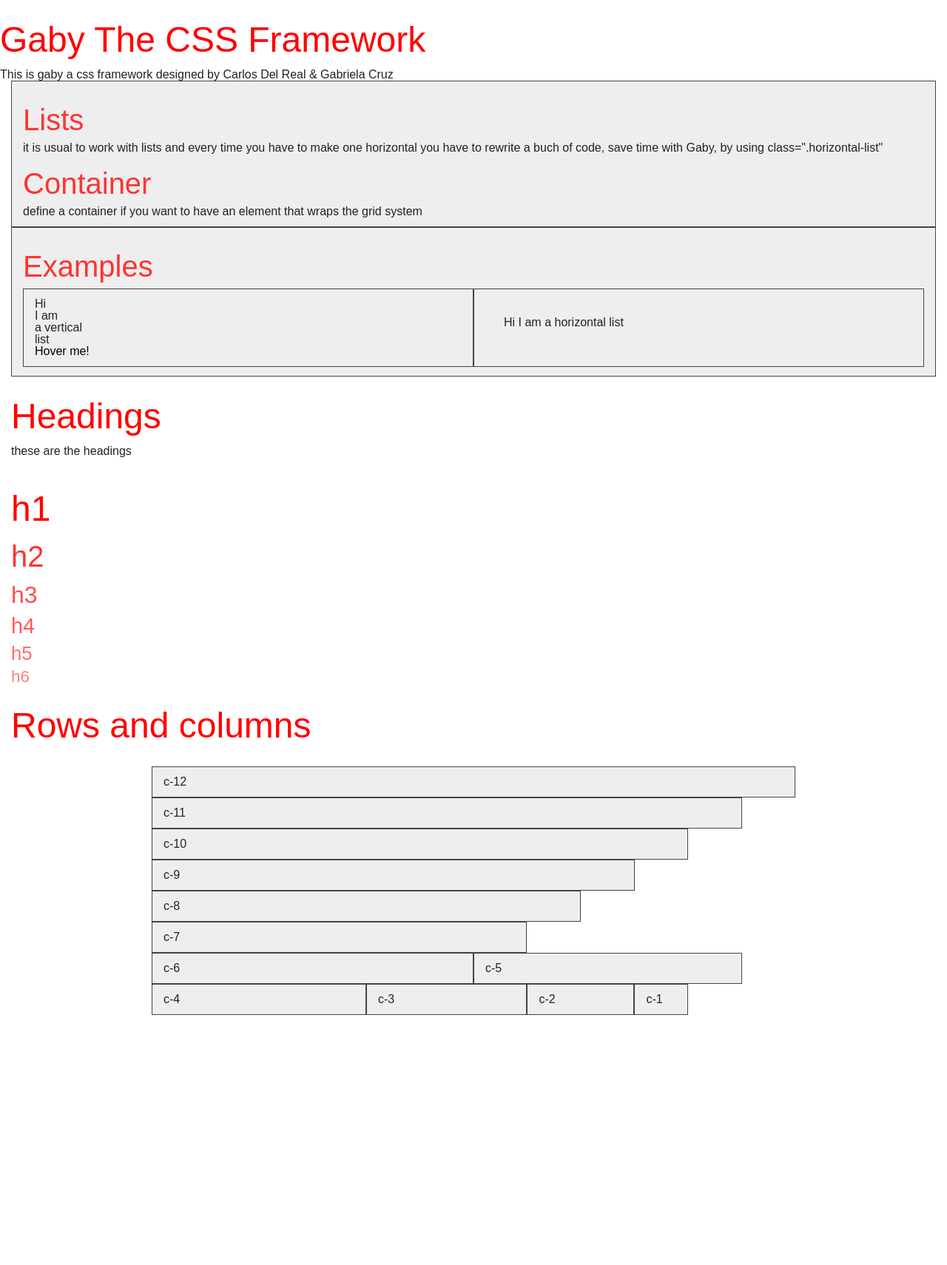
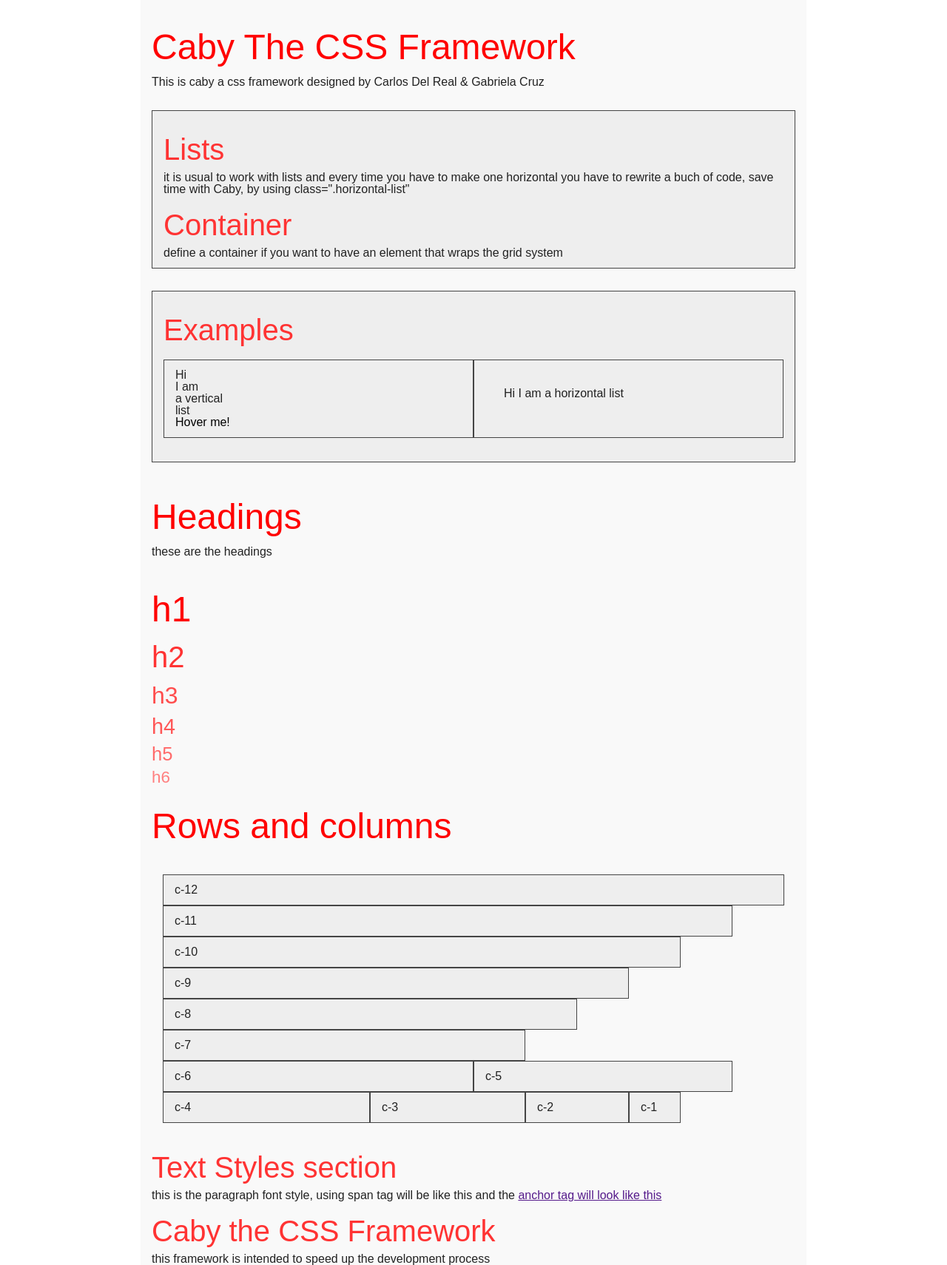
Before and after one commit to ViriCruz/caby_framework, a plain HTML site: page index.html in a window 1280 px wide. Shown: the whole page at 74% size. Before the commit the page ends 1372 px from the top, so only its background shows below. Drawn offline with Linux system fonts and the light colour scheme.

Commit message:
framework finished

```diff
--- a/assets/style/main.sass
+++ b/assets/style/main.sass
@@ -1,11 +1,16 @@
 $gabyfontscheme: sans-serif, Arial, Helvetica
 $titlecolor: red
 $secondcolor: lightblue
-$column-bg-color: #eee
-$column-border-color: #444
 $emphasiscolor: red
 $link-color: #000
 $link-color-hover: #555
+
+$column-bg-color: #eee
+$column-border-color: #444
+
+$backgroundcolor1: #f9f9f9
+$backgroundcolor2: #bbb
+$backgroundcolor3: #999
 
 $preferedm: 15px
 $preferedp: 10px
@@ -14,8 +19,6 @@ $preferedp: 10px
 $subemphasiscolor: lighten($emphasiscolor, 15%)
 
 
-
-
 @import partials/reset
 @import partials/lists
 @import partials/grid
--- a/assets/style/partials/_layout.sass
+++ b/assets/style/partials/_layout.sass
@@ -34,3 +34,15 @@ h6
 .row>[class^="c-"]
     background-color: $column-bg-color
     border: 1px solid $column-border-color
+
+div[class*="row"]
+    padding: 10px 0 20px 0
+
+.bg-1
+    background-color: $backgroundcolor1
+
+.bg-2
+    background-color: $backgroundcolor2
+
+.bg-3
+    background-color: $backgroundcolor3
--- a/index.html
+++ b/index.html
@@ -5,19 +5,23 @@
     <meta name="viewport" content="width=device-width, initial-scale=1.0">
     <meta http-equiv="X-UA-Compatible" content="ie=edge">
     <link rel="stylesheet" href="./assets/style/main.css">
-    <title>Gaby CSS Framework</title>
+    <title>Caby CSS Framework</title>
 </head>
 <body>
 
-    <header>
-        <h1>Gaby The CSS Framework</h1>
-        <p>This is gaby a css framework designed by Carlos Del Real & Gabriela Cruz</p>
+    <header class="container-900 bg-1">
+        <div class="row">
+            <div class="co-12">
+                <h1>Caby The CSS Framework</h1>
+                <p>This is caby a css framework designed by Carlos Del Real & Gabriela Cruz</p>
+            </div>
+        </div>
     </header>
     <nav>
 
     </nav>
 
-    <div class="container">
+    <div class="container-900 bg-1">
         <main>
             <section>
                 <div class="row">
@@ -27,7 +31,7 @@
                                 Lists
                             </h2>
                             <p>
-                                it is usual to work with lists and every time you have to make one horizontal you have to rewrite a buch of code, save time with Gaby, by using <code>class=".horizontal-list"</code>
+                                it is usual to work with lists and every time you have to make one horizontal you have to rewrite a buch of code, save time with Caby, by using <code>class=".horizontal-list"</code>
                             </p>
                         </header>
                         <section>
@@ -106,8 +110,22 @@
                         </div>
                     </div>
                 </section>
+
+                <!-- Text style examples -->
+                <section>
+                    <h2>Text Styles section</h2>
+                    <p>this is the paragraph font style, using <span>span tag will be like this</span> and the <a href=""> anchor tag will look like this</a></p>
+                </section>
             </section>
         </main>
+        <footer>
+            <h2>
+                Caby the CSS Framework
+            </h2>
+            <p>
+                this framework is intended to speed up the development process
+            </p>
+        </footer>
     </div>
 
 </body>
```
Also changed, not shown: assets/style/main.css, 1 other file.
